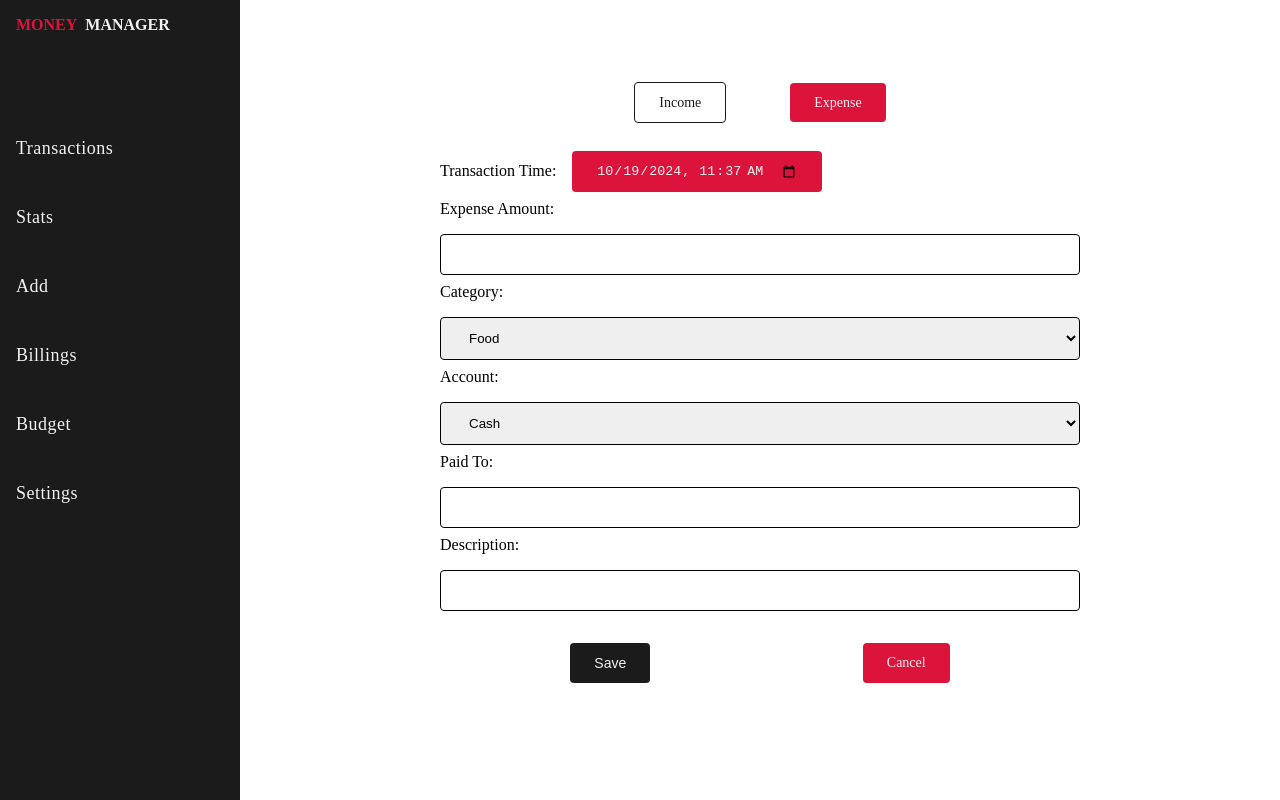
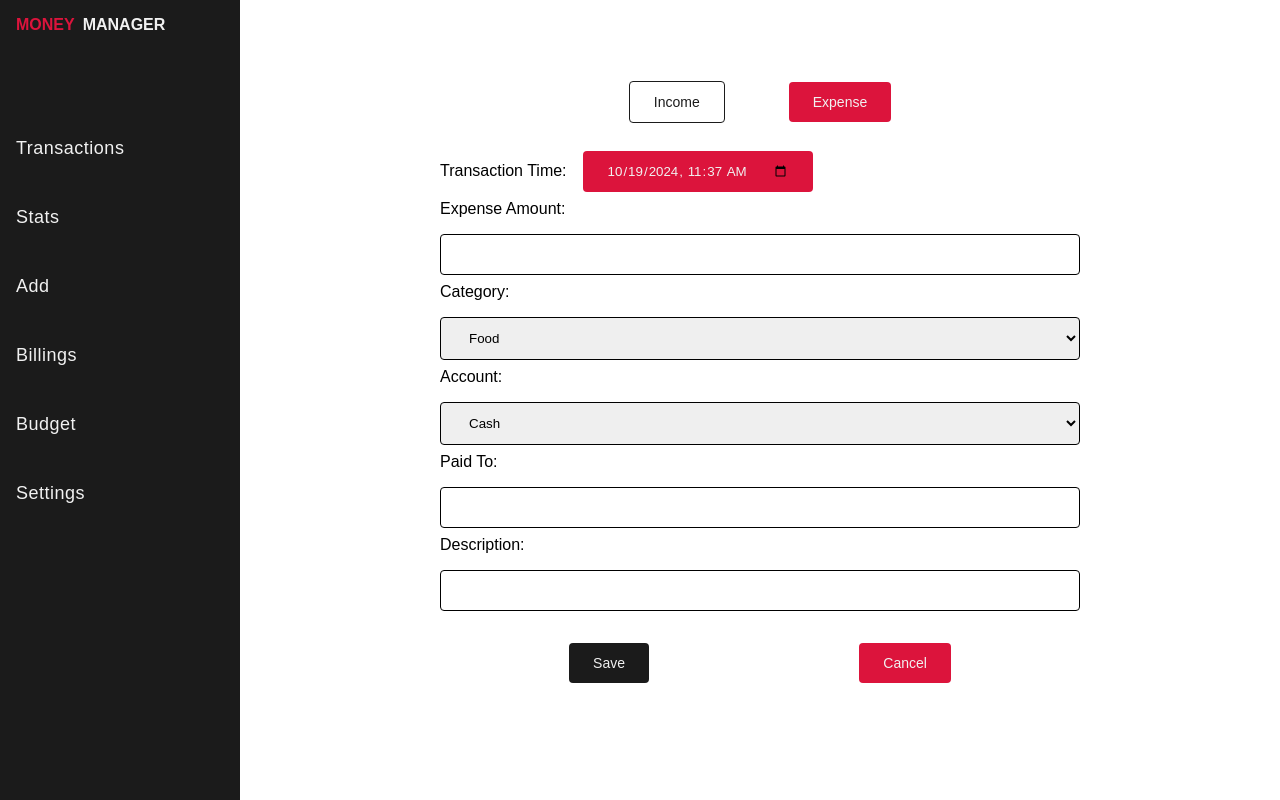
Before and after one commit to Balagurubarann/expense-tracker, a React (Vite) app in the folder frontend/: page /home/add-expense in a window 1280 px wide. Built offline with nearby package versions, Linux system fonts and the light colour scheme.

Commit message:
Files modified

```diff
--- a/frontend/src/components/Navbar.jsx
+++ b/frontend/src/components/Navbar.jsx
@@ -9,7 +9,7 @@ function Navbar() {
                         <span>MONEY</span><p>MANAGER</p>
                     </div>
                     <div className="action-container">
-                        <Link className="action-btn" to="/home/">
+                        <Link className="action-btn" to="/home/transactions">
                             Transactions
                         </Link>
                         <Link className="action-btn" to="/home/stats/">
--- a/frontend/src/index.css
+++ b/frontend/src/index.css
@@ -8,6 +8,7 @@
 
 * {
   padding: 0; margin: 0;
+  font-family: Arial, Helvetica, sans-serif;
 }
 
 a {
--- a/frontend/src/pages/TransactionPage.jsx
+++ b/frontend/src/pages/TransactionPage.jsx
@@ -1,12 +1,16 @@
-import { useState } from 'react';
+import { useState, useEffect } from 'react';
 
 function TransactionPage() {
 
-    const [transactions, setTransactions] = useState({});
+    const [transactions, setTransactions] = useState('');
 
-    const response = fetch('http://127.0.0.1:1337/home/transactions');
+    useEffect(() => {
 
-    setTransactions(() => response);
+        const response = fetch('http://127.0.0.1:1337/home/transactions');
+
+        setTransactions(() => response);
+
+    }, [transactions])
 
     return  <>
 
```
Also changed, not shown: 1 other file (tests, documents, lock files or other folders).
